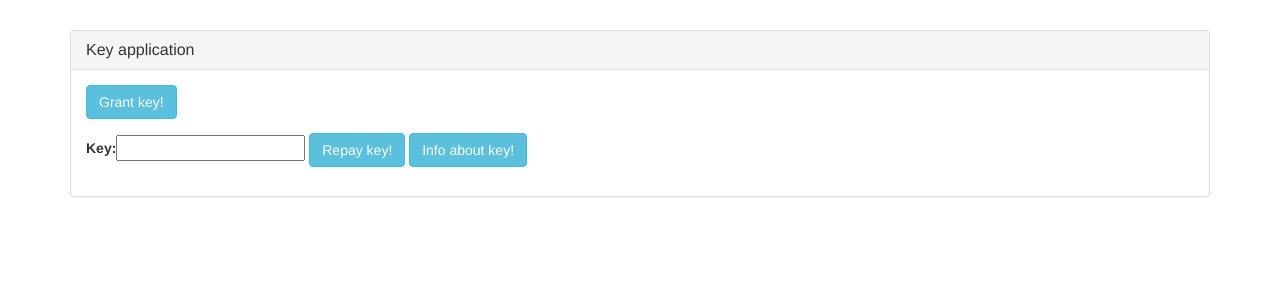
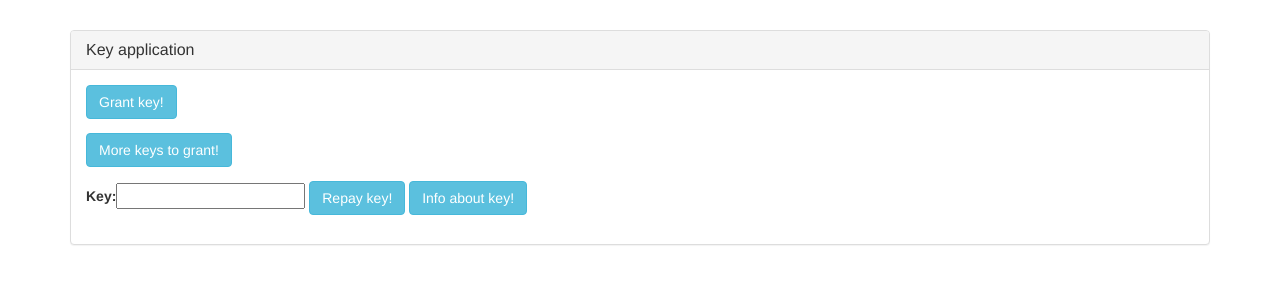
Before and after one commit to Lamberk/shortpin, a Django app: page / in a window 1280 px wide. Shown: the top 300 px of the page. Run offline with Django 3.2, Linux system fonts and the light colour scheme; some libraries are stand-ins or nearby versions.

Commit message:
Add counter functional

```diff
--- a/shortpin/shortpin/key/templates/index.html
+++ b/shortpin/shortpin/key/templates/index.html
@@ -21,6 +21,10 @@
                     </form>
                     <form class="form-inline" action="{% url 'logic' %}" method="POST">
                         {% csrf_token %}
+                        <button type="submit" class="btn btn-info" title="" name="count">More keys to grant!</button>
+                    </form>
+                    <form class="form-inline" action="{% url 'logic' %}" method="POST">
+                        {% csrf_token %}
                         {{ form }}
                         <button type="submit" class="btn btn-info" title="" name="repay">Repay key!</button>
                         <button type="submit" class="btn btn-info" title="" name="info">Info about key!</button>
--- a/shortpin/shortpin/key/views.py
+++ b/shortpin/shortpin/key/views.py
@@ -3,8 +3,10 @@ from shortpin.key.models import Key
 
 from django.shortcuts import render, redirect
 
+ALL_KEYS = (26 * 2 + 10)**4
 
 def index(request):
+    print ALL_KEYS
     if request.method == 'GET':
         form = CheckKeyForm()
         return render(request, 'index.html', {'form': form})
@@ -68,6 +70,10 @@ def repay_key(request, **kwargs):
 
 
 def logic(request):
+    if 'count' in request.POST:
+        left = ALL_KEYS - Key.objects.count()
+        return render(request, 'count.html', {'count': left})
+
     key_id = request.POST.get('key')
     if key_id:
         if 'repay' in request.POST:
```
Also changed, not shown: shortpin/shortpin/key/templates/count.html (added, +26 -0 lines).
